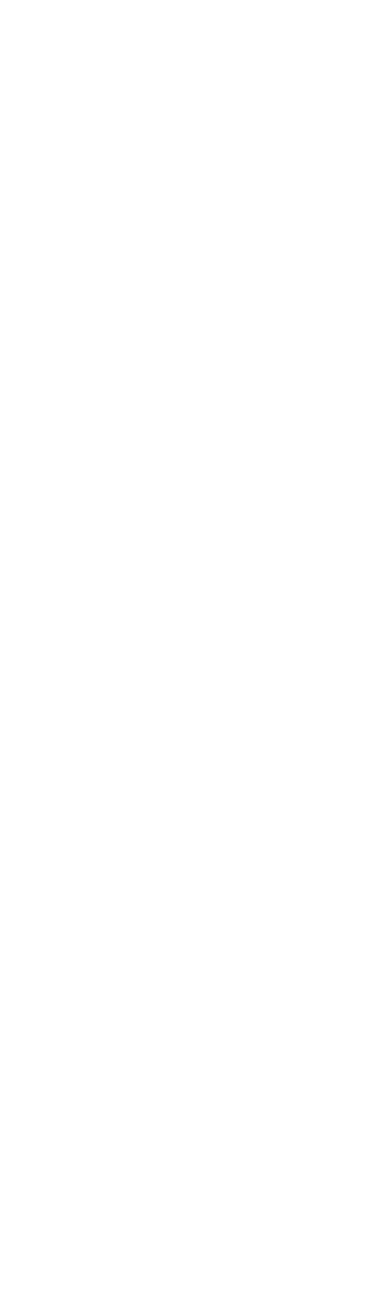
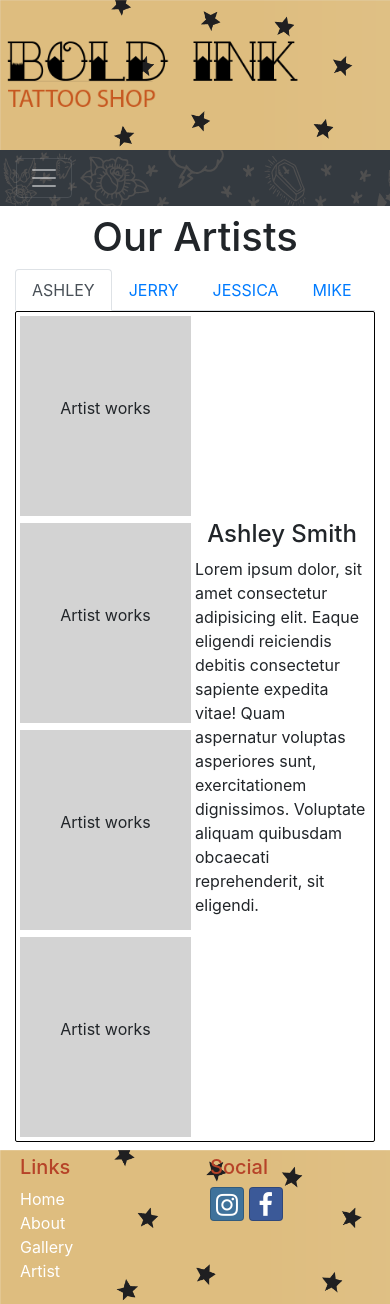
Before and after one commit to dev-cody/BoldInkTattoo, a website: page artist.html in a window 390 px wide. Before the commit the page ends 844 px from the top, so only its background shows below. Drawn offline with nearby package versions, Linux system fonts and the light colour scheme.

Commit message:
Added the artist tabs page and created the inide of it

```diff
--- a/artist.html
+++ b/artist.html
@@ -0,0 +1,208 @@
+<!DOCTYPE html>
+<!--[if lt IE 7]>      <html class="no-js lt-ie9 lt-ie8 lt-ie7"> <![endif]-->
+<!--[if IE 7]>         <html class="no-js lt-ie9 lt-ie8"> <![endif]-->
+<!--[if IE 8]>         <html class="no-js lt-ie9"> <![endif]-->
+<!--[if gt IE 8]><!--> <html class="no-js"> <!--<![endif]-->
+    <head>
+        <meta charset="utf-8">
+        <meta http-equiv="X-UA-Compatible" content="IE=edge">
+        <title>BOLD INK Tattoo</title>
+        <meta name="description" content="">
+        <meta name="viewport" content="width=device-width, initial-scale=1">
+
+        <!-- Bootstrap -->
+        <link rel="stylesheet" href="/node_modules/bootstrap/dist/css/bootstrap.min.css"/>
+        <link rel="stylesheet" href="node_modules/font-awesome/css/font-awesome.min.css" />
+        <link rel="stylesheet" href="node_modules/bootstrap-social/bootstrap-social.css" />
+        <link rel="stylesheet" href="styles.css" />
+    </head>
+    <body>
+
+        <!-- Jumbotron Section -->
+        <div class="jumbotron jumbotron-fluid">
+            <a href="#">
+                <img class="brand" src="/images/Branding.png" alt="Bold Ink Tattoo">
+            </a>
+            <img class="logo" src="/images/logo.png" alt="Bold Ink Tattoo Logo">
+        </div>
+        <!-- End Jumbotron -->
+
+        <!-- Navbar -->
+        <nav class="navbar sticky-top navbar-expand-sm navbar-dark bg-dark">
+            <div class="container">
+                <button class="navbar-toggler" type="button" data-toggle="collapse" data-target="#boldink-navbar">
+                    <span class="navbar-toggler-icon"></span>
+                </button>
+                <div class="collapse navbar-collapse" id="boldink-navbar">
+                    <ul class="navbar-nav">
+                        <li class="nav-item">
+                            <a href="index.html" class="nav-link">Home</a>
+                        </li>
+                        <li class="nav-item">
+                            <a href="about.html" class="nav-link">About</a>
+                        </li>
+                        <li class="nav-item">
+                            <a href="gallery.html" class="nav-link">Gallery</a>
+                        </li>
+                        <li class="nav-item active">
+                            <a href="artist.html" class="nav-link" role="button">Artists</a>
+                        </li>
+                    </ul>
+                </div>
+            </div>
+        </nav>
+        <!-- End Navbar -->
+
+        <!-- Main content -->
+        <div class="container">
+            <h1 class="title">Our Artists</h1>
+            <!-- nav tab section -->
+
+            <ul class="nav nav-tabs" role="tablist" id="artTabs">
+                <li class="nav-item">
+                    <a href="#ashley" class="nav-link active" role="tab" data-toggle="tab">ASHLEY</a>
+                </li>
+                <li class="nav-item">
+                    <a href="#jerry" class="nav-link" role="tab" data-toggle="tab">JERRY</a>
+                </li>
+                <li class="nav-item">
+                    <a href="#jessica" class="nav-link" role="tab" data-toggle="tab">JESSICA</a>
+                </li>
+                <li class="nav-item">
+                    <a href="#mike" class="nav-link" role="tab" data-toggle="tab">MIKE</a>
+                </li>
+            </ul>
+            <div class="tab-content" id="artistTabContent">
+                <div class="tab-pane fade show active" role="tabpanel" id="ashley">
+                    <div class="artisttab">
+                        <div class="img-box">
+                            <div class="test-img">
+                                <p>Artist works</p>
+                            </div>
+                            <div class="test-img">
+                                <p>Artist works</p>
+                            </div>
+                            <div class="test-img">
+                                <p>Artist works</p>
+                            </div>
+                            <div class="test-img">
+                                <p>Artist works</p>
+                            </div>
+                        </div>
+                        <div class="aboutbox">
+                            <h4 class="about-title">Ashley Smith</h4>
+                            <p class="about-body">Lorem ipsum dolor, sit amet consectetur adipisicing elit. Eaque eligendi
+                                reiciendis debitis consectetur sapiente expedita vitae! Quam aspernatur voluptas asperiores sunt,
+                                exercitationem dignissimos. Voluptate aliquam quibusdam obcaecati reprehenderit, sit eligendi.
+                            </p>
+                        </div>
+                    </div>
+                </div>
+                <div class="tab-pane fade" role="tabpanel" id="jerry">
+                    <div class="artisttab">
+                        <div class="img-box">
+                            <div class="test-img">
+                                <p>Artist works</p>
+                            </div>
+                            <div class="test-img">
+                                <p>Artist works</p>
+                            </div>
+                            <div class="test-img">
+                                <p>Artist works</p>
+                            </div>
+                            <div class="test-img">
+                                <p>Artist works</p>
+                            </div>
+                        </div>
+                        <div class="aboutbox">
+                            <h4 class="about-title">Jerry Zap</h4>
+                            <p class="about-body">Lorem ipsum dolor, sit amet consectetur adipisicing elit. Eaque eligendi
+                                reiciendis debitis consectetur sapiente expedita vitae! Quam aspernatur voluptas asperiores sunt,
+                                exercitationem dignissimos. Voluptate aliquam quibusdam obcaecati reprehenderit, sit eligendi.
+                            </p>
+                        </div>
+                    </div>
+                </div>
+                <div class="tab-pane fade" role="tabpanel" id="jessica">
+                    <div class="artisttab">
+                        <div class="img-box">
+                            <div class="test-img">
+                                <p>Artist works</p>
+                            </div>
+                            <div class="test-img">
+                                <p>Artist works</p>
+                            </div>
+                            <div class="test-img">
+                                <p>Artist works</p>
+                            </div>
+                            <div class="test-img">
+                                <p>Artist works</p>
+                            </div>
+                        </div>
+                        <div class="aboutbox">
+                            <h4 class="about-title">Jessica Jones</h4>
+                            <p class="about-body">Lorem ipsum dolor, sit amet consectetur adipisicing elit. Eaque eligendi
+                                reiciendis debitis consectetur sapiente expedita vitae! Quam aspernatur voluptas asperiores sunt,
+                                exercitationem dignissimos. Voluptate aliquam quibusdam obcaecati reprehenderit, sit eligendi.
+                            </p>
+                        </div>
+                    </div>
+                </div>
+                <div class="tab-pane fade" role="tabpanel" id="mike">
+                    <div class="artisttab">
+                        <div class="img-box">
+                            <div class="test-img">
+                                <p>Artist works</p>
+                            </div>
+                            <div class="test-img">
+                                <p>Artist works</p>
+                            </div>
+                            <div class="test-img">
+                                <p>Artist works</p>
+                            </div>
+                            <div class="test-img">
+                                <p>Artist works</p>
+                            </div>
+                        </div>
+                        <div class="aboutbox">
+                            <h4 class="about-title">Big Mike</h4>
+                            <p class="about-body">Lorem ipsum dolor, sit amet consectetur adipisicing elit. Eaque eligendi
+                                reiciendis debitis consectetur sapiente expedita vitae! Quam aspernatur voluptas asperiores sunt,
+                                exercitationem dignissimos. Voluptate aliquam quibusdam obcaecati reprehenderit, sit eligendi.
+                            </p>
+                        </div>
+                    </div>
+                </div>
+            </div>
+        </div>
+
+
+        <!-- Site Footer -->
+        <footer class="site-footer">
+            <div class="container">
+                <div class="row">
+                    <div class="col-6">
+                        <h5>Links</h5>
+                        <ul class="list-unstyled">
+                            <li><a class="footerlinks" href="index.html">Home</a></li>
+                            <li><a class="footerlinks" href="about.html">About</a></li>
+                            <li><a class="footerlinks" href="gallery.html">Gallery</a></li>
+                            <li><a class="footerlinks" href="artist.html">Artist</a></li>
+                        </ul>
+                    </div>
+                    <div class="col-6">
+                        <h5>Social</h5>
+                        <a class="btn btn-social-icon btn-instagram" href="http://instagram.com/"><i class="fa fa-instagram"></i></a>
+                        <a class="btn btn-social-icon btn-facebook" href="http://facebook.com/"><i class="fa fa-facebook"></i></a>
+                    </div>
+                </div>
+            </div>
+        </footer>
+        <!-- End footer -->
+
+          <!-- jQuery must come first, then Popper.js, then the Bootstrap JavaScript plugins.-->
+          <script src="/node_modules/jquery/dist/jquery.slim.min.js"></script>
+          <script src="/node_modules/popper.js/dist/umd/popper.min.js"></script>
+          <script src="/node_modules/bootstrap/dist/js/bootstrap.min.js"></script>
+          </body>
+      </html>
--- a/styles.css
+++ b/styles.css
@@ -19,6 +19,21 @@ h5 {
 }
 
 /* Class Styles */
+
+.aboutbox {
+    width: 50%;
+    display: flex;
+    flex-direction: column;
+    justify-content: center;
+    align-items: center;
+    padding-right: 5px;
+}
+
+.artisttab {
+    display: flex;
+    justify-content: space-between;
+    flex-direction: row ;
+}
 
 .brand {
     width: 400px;
@@ -44,6 +59,7 @@ h5 {
     color: #B64328;
 }
 
+
 .jumbotron {
     background-image: url(/images/background.png);
     background-size: cover;
@@ -54,10 +70,12 @@ h5 {
     height: 200px;
     margin-bottom: 0;
 }
-
-.latestwork{
-    text-align: center;
-    margin-top: 2%;
+.img-box {
+    width: 50%;
+    display: flex;
+    justify-content: space-evenly;
+    align-items: center;
+    flex-wrap: wrap;
 }
 
 .logo{
@@ -74,6 +92,26 @@ h5 {
     background-repeat: no-repeat;
     margin-top: 2%;
     padding: 5px;
+}
+
+.tab-pane {
+    border: black solid 1px;
+    border-radius: 2px;
+}
+
+.test-img {
+    display: flex;
+    justify-content: center;
+    align-items: center;
+    width: 200px;
+    height: 200px;
+    background-color: lightgray;
+    margin: 2%;
+}
+
+.title{
+    text-align: center;
+    margin-top: 2%;
 }
 
 /* Media */
```
Also changed, not shown: index.html (+1 -1 lines).
